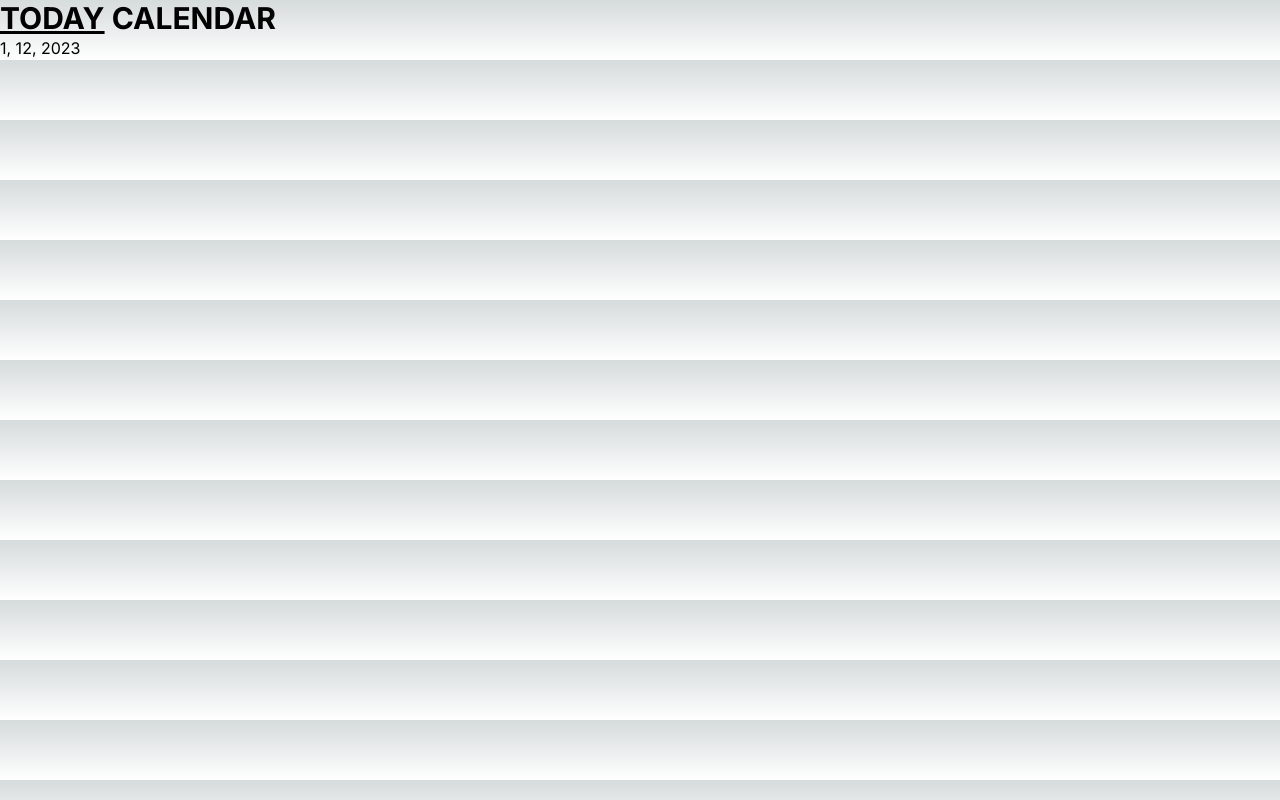
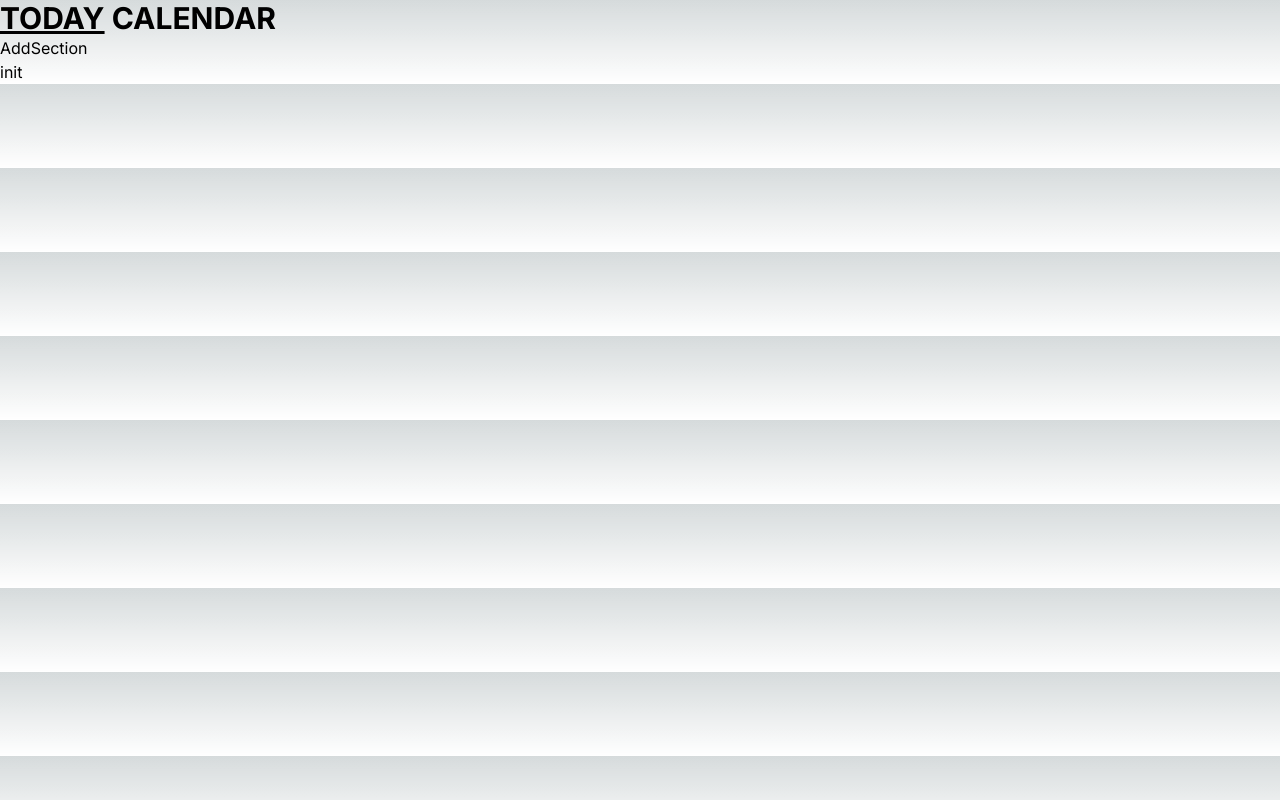
Before and after one commit to zcabeto/CompanyDataApp, a Next.js app in the folder data-log-app/: page /today in a window 1280 px wide. Built offline with nearby package versions, Linux system fonts and the light colour scheme.

Commit message:
access DayLog Sections

```diff
--- a/data-log-app/src/app/today/page.tsx
+++ b/data-log-app/src/app/today/page.tsx
@@ -1,8 +1,10 @@
 'use client'
 import Link from 'next/link'
-import {LogHandler,DayLog,LocalDate} from '/./src/app/main_classes/backend.tsx'
+import {LogHandler,DayLog,LocalDate, Section} from './/../main_classes/backend.tsx'
 
 const log:LogHandler = new LogHandler();
+const today:DayLog = log.getLog(true,null);
+today.sections.push(new Section("init",true,true));
 export function whichPage(){
   return (
     <h1 className="text-3xl font-bold">
@@ -11,12 +13,32 @@ export function whichPage(){
   )
 }
 
-function getDayLog(): DayLog {
-  return log.getLog(true,null);
+export function addSectionExport(){
+  // must create a new empty section and link to section page
+  return (
+    <div>
+      <button
+            onClick={() => {
+              today.sections.push(new Section("name",true,true));
+            }}
+          >
+          AddSection
+      </button>
+    </div>
+  )
+}
+export function editSection(){
+  // must link to section page with this section
 }
 
-export default async function Page() {
-  const day: DayLog = getDayLog();
-  const key = day.toString();
-  return (<>{whichPage()} {key}</>)
+export function getSections():string {
+  var key:string = "";
+  for (var i=0; i<today.sections.length; i++){
+    key = key.concat(today.sections[i].getName());
+  }
+  return key
 }
+
+export default function Page(){
+  return (<>{whichPage()} {addSectionExport()} {getSections()}</>)
+}
```
